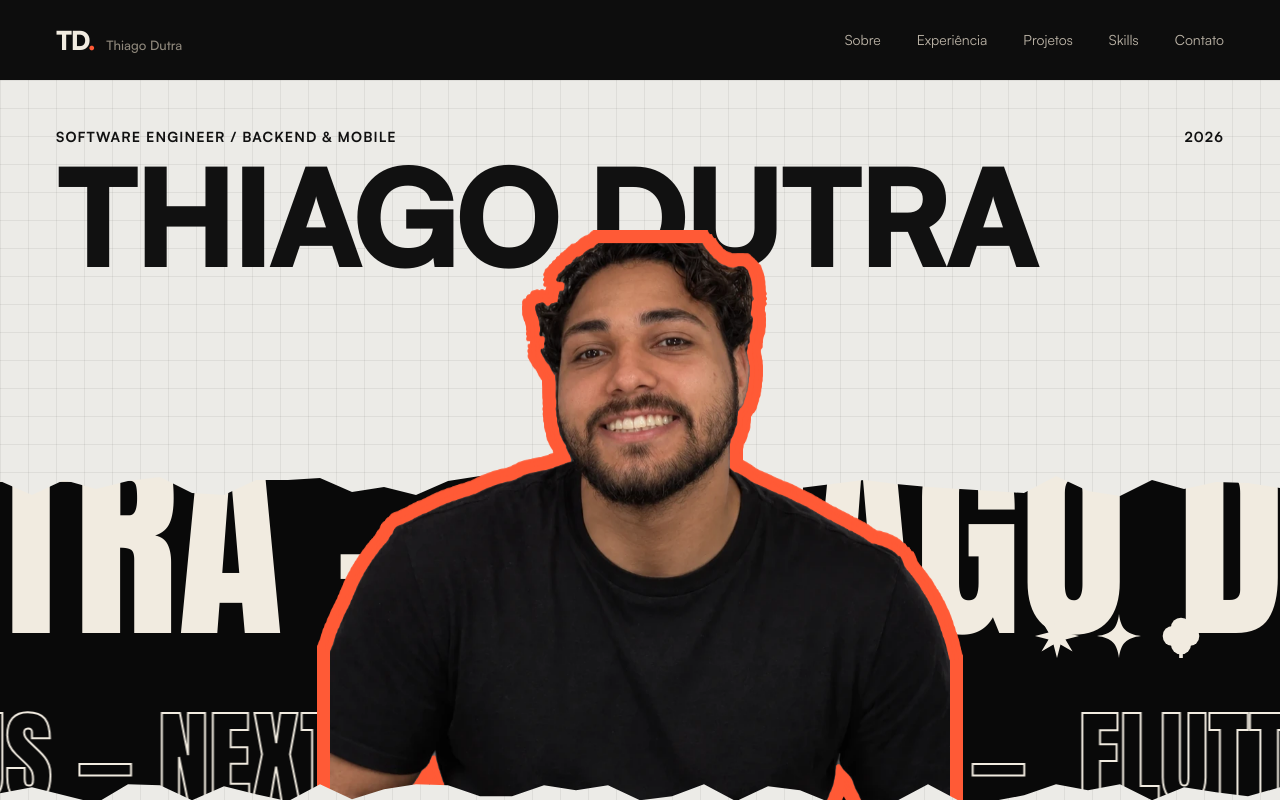
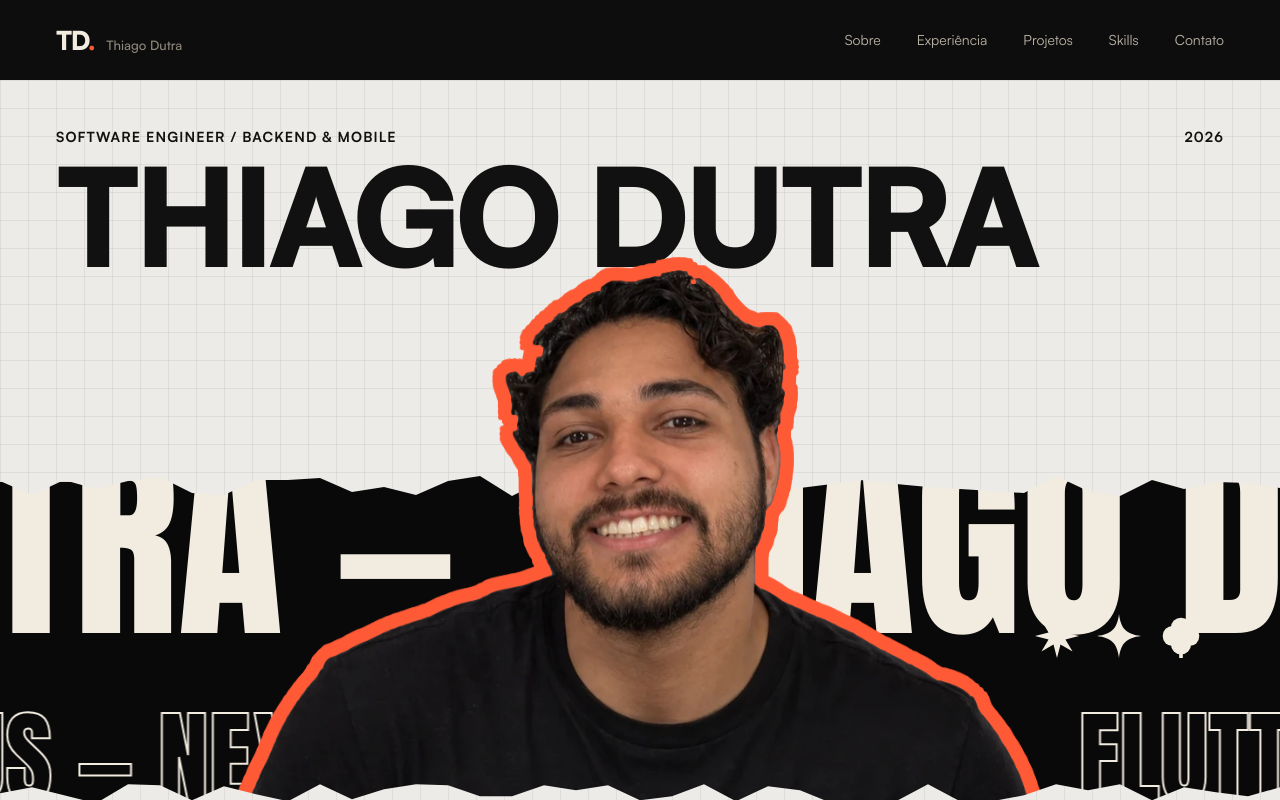
Before and after one commit to dutrathiagodev/portifolio, a Next.js app: page / in a window 1280 px wide. Shown: the top 800 px of the page. Built offline with nearby package versions, Linux system fonts and the light colour scheme; no server answers.

Commit message:
style: ajusta o hero para o retrato mais alto, mantendo o rosto no mesmo tamanho

```diff
--- a/src/app/globals.css
+++ b/src/app/globals.css
@@ -483,9 +483,11 @@ ul {
 }
 
 .hero-photo img {
-  width: 100%;
-  height: 100%;
-  object-fit: cover;
+  display: block;
+  width: 128.17%;
+  max-width: none;
+  height: auto;
+  margin-left: -14.08%;
   filter: drop-shadow(5px 0 0 var(--accent)) drop-shadow(-5px 0 0 var(--accent))
     drop-shadow(0 5px 0 var(--accent)) drop-shadow(0 -5px 0 var(--accent))
     drop-shadow(4px 4px 0 var(--accent)) drop-shadow(-4px -4px 0 var(--accent))
--- a/src/components/sections/hero/hero.tsx
+++ b/src/components/sections/hero/hero.tsx
@@ -51,8 +51,8 @@ export function Hero() {
             <Image
               src={photo.src}
               alt={photo.alt}
-              width={710}
-              height={710}
+              width={910}
+              height={1030}
               priority
               unoptimized
             />
```
